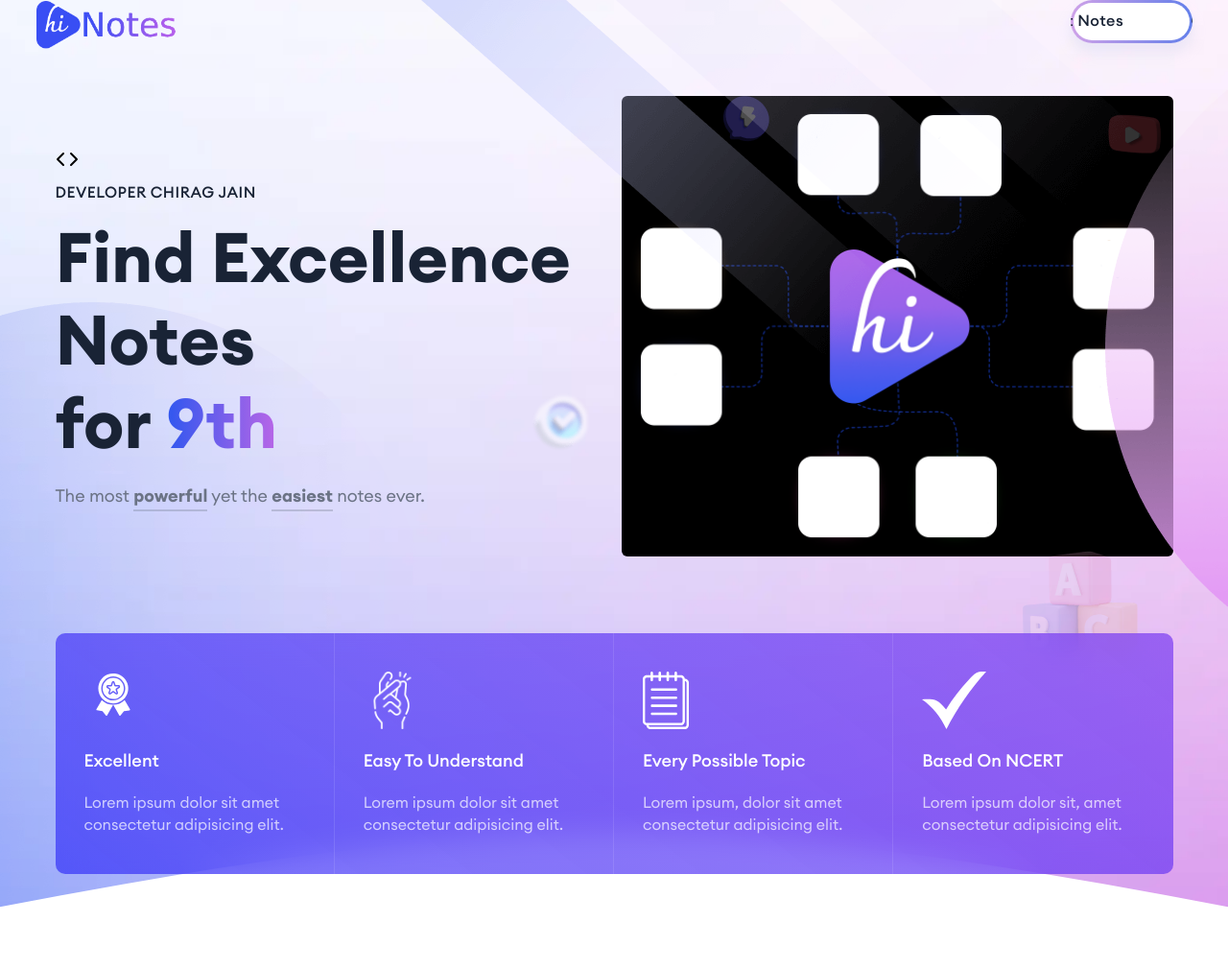
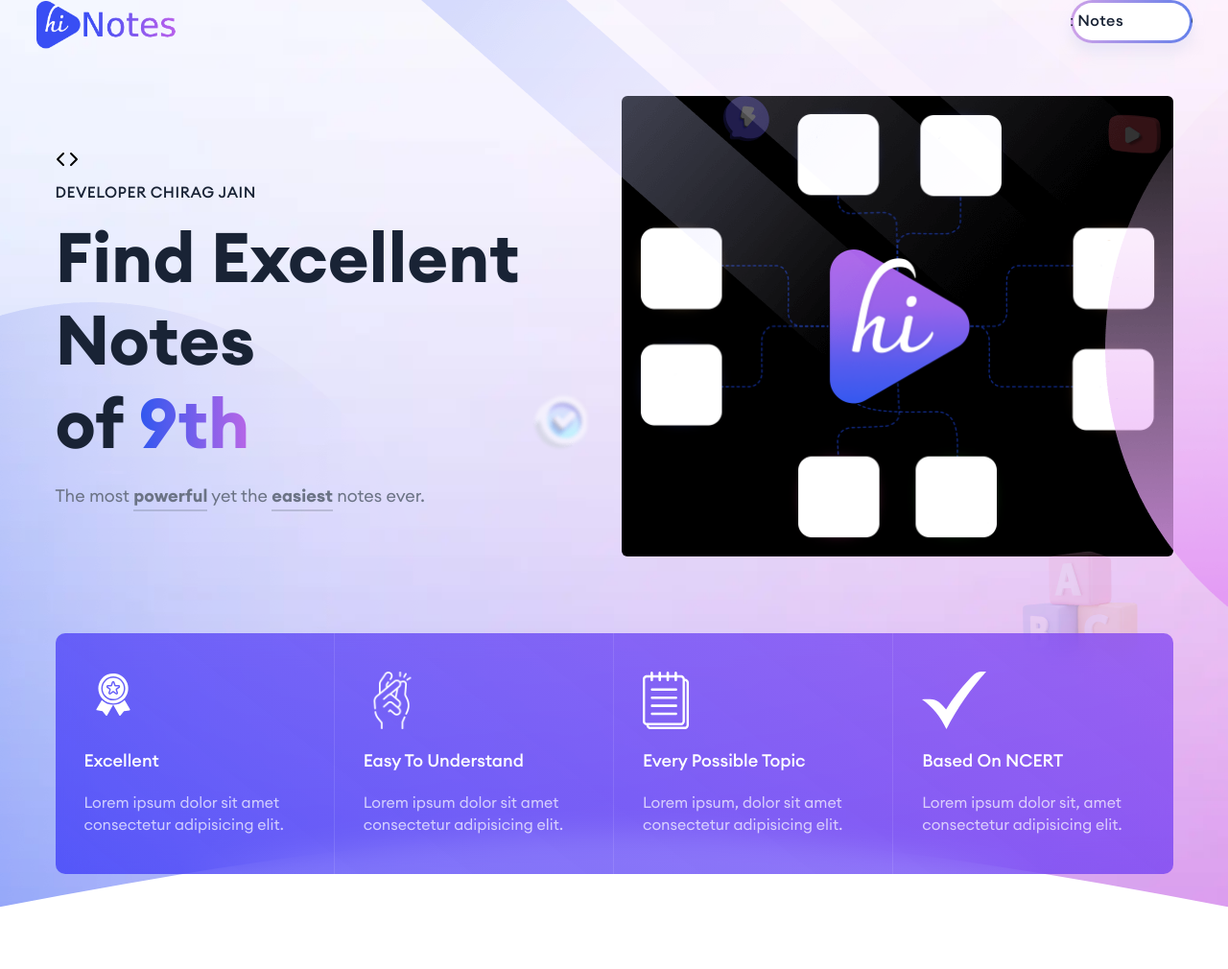
Before and after one commit to chiragj-coder/HiNotes, a Django app: page / in a window 1280 px wide. Shown: the top 1010 px of the page at 96% size. Run offline with Django 3.2, Linux system fonts and the light colour scheme; some libraries are stand-ins or nearby versions; some web fonts are replaced.

Commit message:
Update Home.html

```diff
--- a/templates/Home.html
+++ b/templates/Home.html
@@ -21,7 +21,7 @@
                                     <span class="subtitle">Developer Chirag Jain</span>
                                 </div>
                             </div>
-                            <h1 class="title">Find Excellence Notes <br > for
+                            <h1 class="title">Find Excellent Notes <br > of
                                 <span class="cd-headline slide">
                                     <span class="cd-words-wrapper">
                                         <b class="is-visible theme-gradient"> 9th</b>
```
